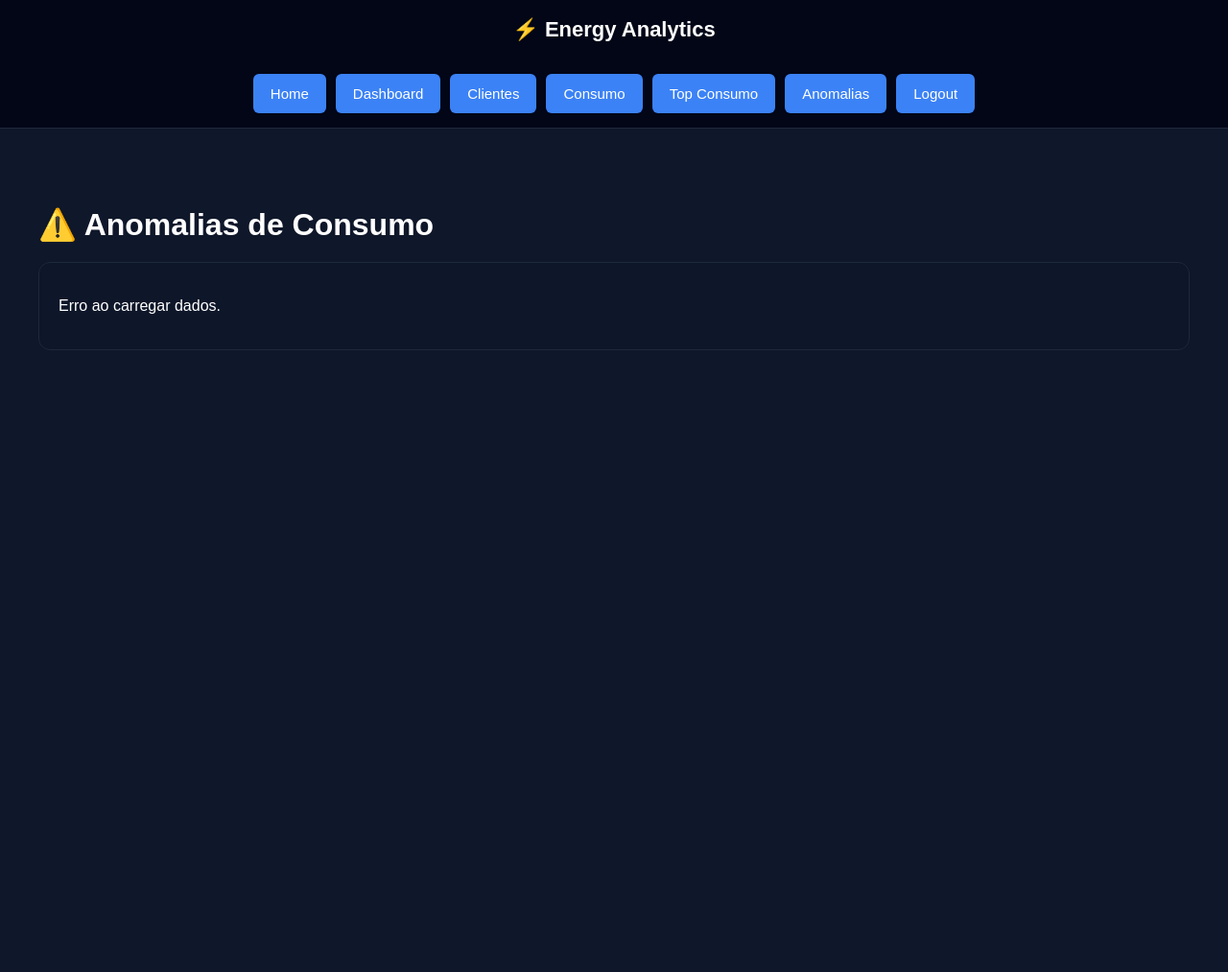
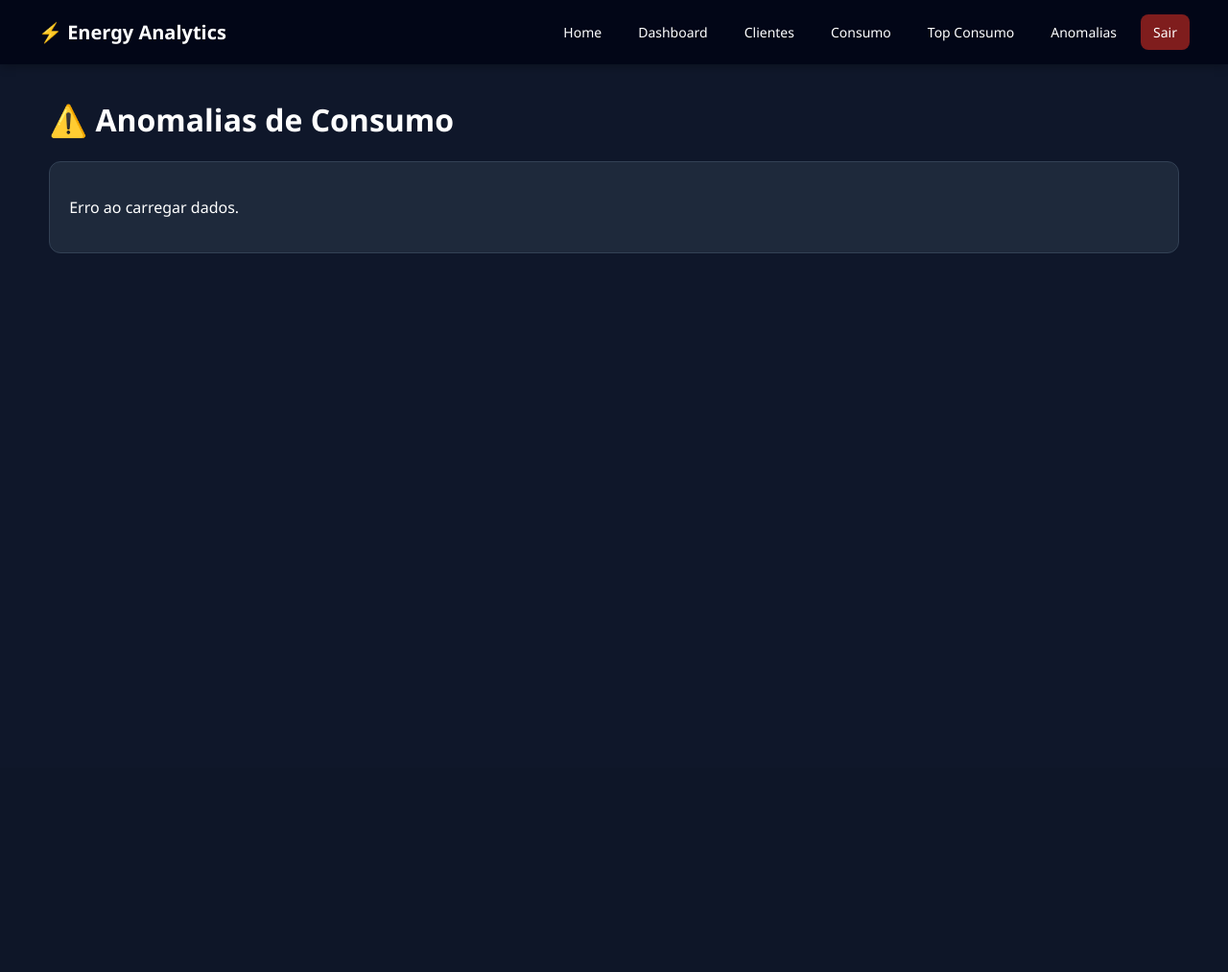
Before and after one commit to Lussandrorj2/energy-analytics-api, a Django app: page /anomalias/ in a window 1280 px wide. Shown: the top 1013 px of the page at 96% size. After the commit the page ends 264 px from the top, so only its background shows below. Run offline with Django 5.2, Linux system fonts and the light colour scheme; the visitor is signed in with stand-in values (Sample User, id 1); data that the repository does not hold is empty.

Commit message:
Atualizar o base.html

```diff
--- a/config/templates/base.html
+++ b/config/templates/base.html
@@ -14,248 +14,266 @@
         body {
             background: #0f172a;
             color: white;
-            font-family: Arial, Helvetica, sans-serif;
+            font-family: 'Segoe UI', Roboto, Helvetica, Arial, sans-serif;
             margin: 0;
             min-height: 100vh;
             display: flex;
             flex-direction: column;
         }
 
-        /* HEADER */
+        /* HEADER & NAVIGATION */
         .header {
             background: #020617;
-            padding: 15px;
-            text-align: center;
+            box-shadow: 0 2px 10px rgba(0, 0, 0, 0.3);
+            position: sticky;
+            top: 0;
+            z-index: 1000;
+        }
+
+        .header-container {
+            display: flex;
+            justify-content: space-between;
+            align-items: center;
+            padding: 15px 20px;
+        }
+
+        .brand {
             font-size: 20px;
             font-weight: bold;
-            box-shadow: 0 2px 10px rgba(0, 0, 0, 0.3);
+            display: flex;
+            align-items: center;
+            gap: 8px;
         }
 
-        /* MENU */
-        .menu {
-            display: grid;
-            grid-template-columns: repeat(2, 1fr);
-            gap: 8px;
-            padding: 10px;
-            background: #020617;
-            border-bottom: 1px solid #1e293b;
+        /* Botão Hamburguer */
+        .menu-toggle {
+            display: flex;
+            flex-direction: column;
+            justify-content: space-around;
+            width: 30px;
+            height: 24px;
+            background: transparent;
+            border: none;
+            cursor: pointer;
+            padding: 0;
         }
 
-        .menu a {
+        .menu-toggle span {
+            width: 30px;
+            height: 3px;
+            background: white;
+            border-radius: 10px;
+            transition: all 0.3s linear;
+        }
+
+        /* MENU MOBILE (Escondido por padrão) */
+        .nav-menu {
+            display: none;
+            flex-direction: column;
+            background: #020617;
+            padding: 10px 20px 20px;
+            border-top: 1px solid #1e293b;
+        }
+
+        .nav-menu.active {
+            display: flex;
+        }
+
+        .nav-menu a {
             text-decoration: none;
             color: white;
-            background: #3b82f6;
-            padding: 10px;
-            border-radius: 6px;
-            font-size: 14px;
-            text-align: center;
+            background: #1e293b;
+            padding: 12px 15px;
+            border-radius: 8px;
+            font-size: 15px;
+            margin-bottom: 8px;
             transition: 0.2s;
         }
 
-        .menu a:hover {
-            background: #2563eb;
+        .nav-menu a:hover {
+            background: #334155;
+        }
+
+        .btn-logout {
+            background: #7f1d1d !important; /* Vermelho escuro para logout */
         }
 
         /* CONTAINER */
         .container {
-            width: 95%;
-            margin: 20px auto;
+            width: 92%;
+            max-width: 1200px;
+            margin: 15px auto;
             flex: 1;
         }
 
-        /* HERO */
+        /* HERO & CARDS */
         .hero-home {
             position: relative;
             width: 100%;
-            margin: 20px auto;
             background-image: url("{% static 'images/energy-hero.webp' %}");
             background-size: cover;
             background-position: center;
-            min-height: 320px;
-            padding: 30px 15px;
-            border-radius: 12px;
+            min-height: 300px;
+            padding: 20px;
+            border-radius: 16px;
             overflow: hidden;
+            display: flex;
+            align-items: center;
         }
 
         .hero-home::before {
             content: "";
             position: absolute;
             inset: 0;
-            background: rgba(0, 0, 0, 0.65);
+            background: rgba(0, 0, 0, 0.7);
         }
 
         .hero-overlay {
             position: relative;
-            max-width: 900px;
-            margin: auto;
-            background: rgba(15, 23, 42, 0.75);
-            backdrop-filter: blur(6px);
+            z-index: 1;
+            background: rgba(15, 23, 42, 0.8);
+            backdrop-filter: blur(8px);
             padding: 25px;
             border-radius: 12px;
+            border: 1px solid rgba(255,255,255,0.1);
         }
 
-        /* CARDS */
         .card {
-            background: rgba(15, 23, 42, 0.85);
-            backdrop-filter: blur(6px);
+            background: #1e293b;
             border-radius: 12px;
             padding: 20px;
             margin-bottom: 20px;
-            border: 1px solid #1e293b;
+            border: 1px solid #334155;
         }
 
-        /* FORM */
+        /* FORM & BUTTONS */
         input {
             width: 100%;
             padding: 12px;
             margin: 8px 0;
-            border-radius: 6px;
+            border-radius: 8px;
             border: 1px solid #334155;
-            background: #1e293b;
+            background: #0f172a;
             color: white;
+            box-sizing: border-box;
         }
 
-        input:focus {
-            outline: none;
-            border-color: #3b82f6;
+        button.btn-primary {
+            width: 100%;
+            padding: 14px;
+            border-radius: 8px;
+            border: none;
+            background: #3b82f6;
+            color: white;
+            font-weight: bold;
+            cursor: pointer;
+            font-size: 16px;
         }
 
-        button {
-            width: 100%;
-            padding: 12px;
-            border-radius: 6px;
-            border: none;
-            background: #38bdf8;
-            font-weight: bold;
-            cursor: pointer;
-            transition: 0.2s;
-        }
-
-        button:hover {
-            background: #0ea5e9;
-        }
-
-        /* GRÁFICOS */
-        canvas {
-            width: 100% !important;
-            min-height: 250px;
-        }
-
-        /* PAGES */
-        .page-top-consumo,
-        .page-anomalias {
-            min-height: 100vh;
-            padding: 20px 0;
-        }
-
-        /* TITULOS */
-        h1 {
-            font-size: 24px;
-            margin-bottom: 20px;
-        }
-
-        h2 {
-            font-size: 18px;
-        }
-
-        /* ERROR MESSAGES */
-        .error-messages {
-            background: rgba(220, 38, 38, 0.2);
-            border: 1px solid #dc2626;
-            padding: 15px;
-            border-radius: 6px;
-            margin-bottom: 20px;
-        }
-
-        .error-messages ul {
-            margin: 0;
-            padding-left: 20px;
-        }
-
-        .error-messages li {
-            color: #fca5a5;
-            margin-bottom: 5px;
-        }
-
-        /* ===== DESKTOP ===== */
+        /* ===== DESKTOP RESPONSIVIDADE ===== */
         @media(min-width: 768px) {
-            .header {
-                font-size: 22px;
-                padding: 18px;
+            .menu-toggle {
+                display: none; /* Esconde botão hamburguer */
             }
 
-            .menu {
-                display: flex;
-                flex-wrap: wrap;
-                justify-content: center;
-                gap: 10px;
-                padding: 15px;
+            .header-container {
+                padding: 15px 40px;
             }
 
-            .menu a {
-                padding: 12px 18px;
-                font-size: 15px;
+            .nav-menu {
+                display: flex !important; /* Sempre mostra no desktop */
+                flex-direction: row;
+                background: transparent;
+                border: none;
+                padding: 0;
+                gap: 12px;
             }
 
-            .container {
-                max-width: 1200px;
-                margin: 40px auto;
+            .nav-menu a {
+                margin-bottom: 0;
+                background: transparent;
+                padding: 8px 12px;
+                font-size: 14px;
+                border: 1px solid transparent;
+            }
+
+            .nav-menu a:hover {
+                background: #1e293b;
+                border-color: #3b82f6;
+            }
+
+            .nav-menu a.active-link {
+                background: #3b82f6;
             }
 
             .hero-home {
-                min-height: 500px;
-                padding: 60px 20px;
-            }
-
-            .hero-overlay {
-                padding: 40px;
-            }
-
-            canvas {
-                min-height: 350px;
-            }
-
-            h1 {
-                font-size: 32px;
-            }
-
-            h2 {
-                font-size: 24px;
+                min-height: 450px;
             }
         }
     </style>
 </head>
 
 <body>
-    <div class="header">
-        ⚡ Energy Analytics
-    </div>
+    <header class="header">
+        <div class="header-container">
+            <div class="brand">
+                ⚡ Energy Analytics
+            </div>
 
-  <div class="menu">
+            <button class="menu-toggle" id="mobile-menu" onclick="toggleMenu()">
+                <span></span>
+                <span></span>
+                <span></span>
+            </button>
 
-    <a href="{% url 'home' %}">Home</a>
+            <nav class="nav-menu" id="nav-list">
+                <a href="{% url 'home' %}">Home</a>
+                {% if user.is_authenticated %}
+                    <a href="{% url 'dashboard' %}">Dashboard</a>
+                    <a href="{% url 'clientes' %}">Clientes</a>
+                    <a href="{% url 'consumo' %}">Consumo</a>
+                    <a href="{% url 'top_consumidores_page' %}">Top Consumo</a>
+                    <a href="{% url 'anomalias_page' %}">Anomalias</a>
+                    <a href="{% url 'logout' %}" class="btn-logout">Sair</a>
+                {% else %}
+                    <a href="{% url 'login' %}">Login</a>
+                {% endif %}
+            </nav>
+        </div>
+    </header>
 
-    {% if user.is_authenticated %}
-
-        <a href="{% url 'dashboard' %}">Dashboard</a>
-        <a href="{% url 'clientes' %}">Clientes</a>
-        <a href="{% url 'consumo' %}">Consumo</a>
-        <a href="{% url 'top_consumidores_page' %}">Top Consumo</a>
-        <a href="{% url 'anomalias_page' %}">Anomalias</a>
-        <a href="{% url 'logout' %}">Logout</a>
-
-    {% else %}
-
-        <a href="{% url 'login' %}">Login</a>
-
-    {% endif %}
-
-</div>
-
-    <div class="container">
+    <main class="container">
         {% block content %}
         {% endblock %}
-    </div>
+    </main>
+
+    <script>
+        function toggleMenu() {
+            const nav = document.getElementById('nav-list');
+            const toggle = document.getElementById('mobile-menu');
+
+            // Abre/Fecha o menu
+            nav.classList.toggle('active');
+
+            // Animação opcional no ícone hamburguer (X)
+            const spans = toggle.getElementsByTagName('span');
+            if (nav.classList.contains('active')) {
+                spans[0].style.transform = 'rotate(45deg) translate(5px, 5px)';
+                spans[1].style.opacity = '0';
+                spans[2].style.transform = 'rotate(-45deg) translate(7px, -7px)';
+            } else {
+                spans[0].style.transform = 'none';
+                spans[1].style.opacity = '1';
+                spans[2].style.transform = 'none';
+            }
+        }
+
+        // Fecha o menu ao clicar em um link (útil para SPAs ou âncoras)
+        document.querySelectorAll('.nav-menu a').forEach(link => {
+            link.addEventListener('click', () => {
+                document.getElementById('nav-list').classList.remove('active');
+            });
+        });
+    </script>
 </body>
-
 </html>
```
